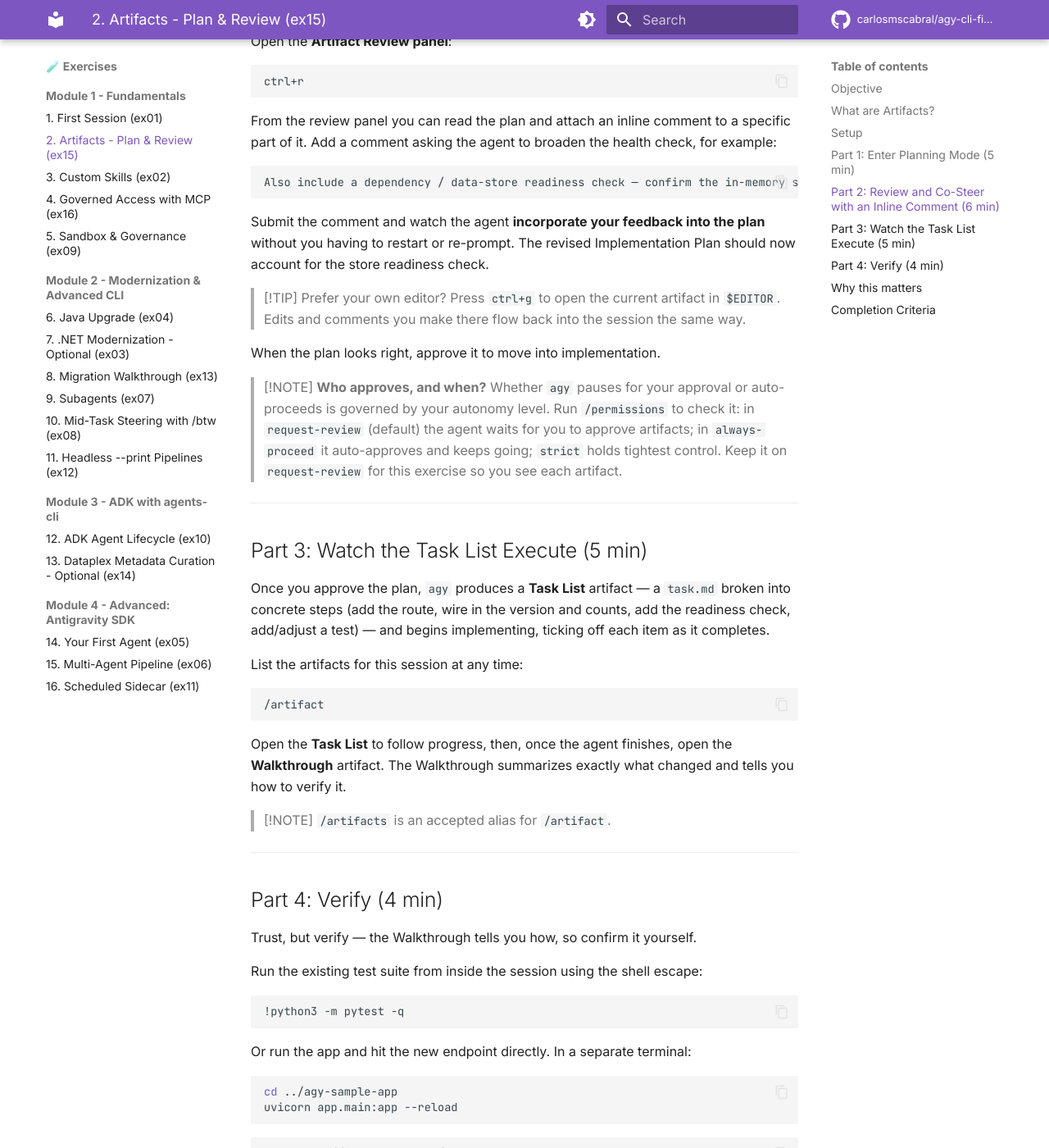
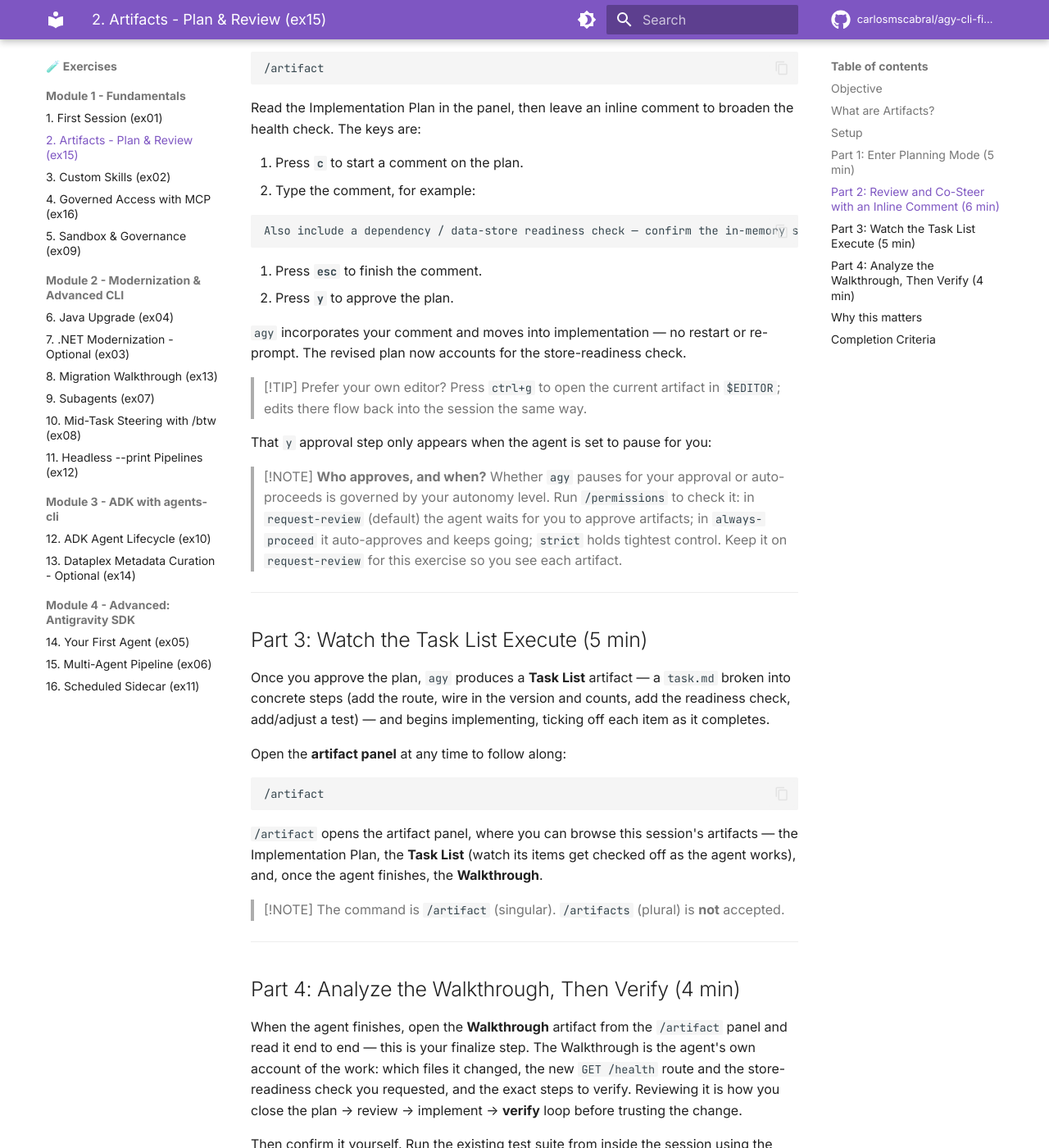
Before and after one commit to carlosmscabral/agy-cli-field-workshop, an MkDocs documentation site: the page built from docs/exercises/ex15_artifacts.md, in a window 1280 px wide and 1400 px high, scrolled down 2169 px. Shown: the whole window at 82% size. Built offline with MkDocs 1.6.1 and Material for MkDocs 9.7.7, drawn with Linux system fonts in a browser that asks for light colours; comment, search, counter and statistics services are not loaded; some of the changed text lies outside the part shown.

Commit message:
docs(ex15): correct artifact review keys, /artifact panel, drop /artifacts alias, analyze walkthrough (#12)
- Review flow uses the real keys: open the panel with /artifact (or ctrl+r), then
  in-panel c (comment) -> type -> esc -> y (approve).
- /artifact opens the artifact panel; corrected that /artifacts (plural) is NOT
  accepted (removed the false alias in cheatsheet + grounding too).
- Part 4 now finalizes by analyzing the generated Walkthrough artifact before
  verifying with pytest/curl. Updated completion criteria.

````diff
--- a/docs/exercises/ex15_artifacts.md
+++ b/docs/exercises/ex15_artifacts.md
@@ -64,26 +64,30 @@ Add a GET /health endpoint to this FastAPI app. It should return an overall stat
 
 ## Part 2: Review and Co-Steer with an Inline Comment (6 min)
 
-Now review the plan and steer it — this is the core Artifacts loop.
-
-Open the **Artifact Review panel**:
+Now review the plan and steer it — this is the core Artifacts loop. Open the **Artifact Review panel** — either with the `/artifact` command or the `ctrl+r` shortcut:
 
 ```text
-ctrl+r
+/artifact
 ```
 
-From the review panel you can read the plan and attach an inline comment to a specific part of it. Add a comment asking the agent to broaden the health check, for example:
+Read the Implementation Plan in the panel, then leave an inline comment to broaden the health check. The keys are:
 
-```text
-Also include a dependency / data-store readiness check — confirm the in-memory store is reachable and report it in the response, not just a static "ok".
-```
+1. Press **`c`** to start a comment on the plan.
+2. Type the comment, for example:
 
-Submit the comment and watch the agent **incorporate your feedback into the plan** without you having to restart or re-prompt. The revised Implementation Plan should now account for the store readiness check.
+   ```text
+   Also include a dependency / data-store readiness check — confirm the in-memory store is reachable and report it in the response, not just a static "ok".
+   ```
+
+3. Press **`esc`** to finish the comment.
+4. Press **`y`** to approve the plan.
+
+`agy` incorporates your comment and moves into implementation — no restart or re-prompt. The revised plan now accounts for the store-readiness check.
 
 > [!TIP]
-> Prefer your own editor? Press `ctrl+g` to open the current artifact in `$EDITOR`. Edits and comments you make there flow back into the session the same way.
+> Prefer your own editor? Press `ctrl+g` to open the current artifact in `$EDITOR`; edits there flow back into the session the same way.
 
-When the plan looks right, approve it to move into implementation.
+That `y` approval step only appears when the agent is set to pause for you:
 
 > [!NOTE]
 > **Who approves, and when?** Whether `agy` pauses for your approval or auto-proceeds is governed by your autonomy level. Run `/permissions` to check it: in `request-review` (default) the agent waits for you to approve artifacts; in `always-proceed` it auto-approves and keeps going; `strict` holds tightest control. Keep it on `request-review` for this exercise so you see each artifact.
@@ -94,24 +98,24 @@ When the plan looks right, approve it to move into implementation.
 
 Once you approve the plan, `agy` produces a **Task List** artifact — a `task.md` broken into concrete steps (add the route, wire in the version and counts, add the readiness check, add/adjust a test) — and begins implementing, ticking off each item as it completes.
 
-List the artifacts for this session at any time:
+Open the **artifact panel** at any time to follow along:
 
 ```text
 /artifact
 ```
 
-Open the **Task List** to follow progress, then, once the agent finishes, open the **Walkthrough** artifact. The Walkthrough summarizes exactly what changed and tells you how to verify it.
+`/artifact` opens the artifact panel, where you can browse this session's artifacts — the Implementation Plan, the **Task List** (watch its items get checked off as the agent works), and, once the agent finishes, the **Walkthrough**.
 
 > [!NOTE]
-> `/artifacts` is an accepted alias for `/artifact`.
+> The command is `/artifact` (singular). `/artifacts` (plural) is **not** accepted.
 
 ---
 
-## Part 4: Verify (4 min)
+## Part 4: Analyze the Walkthrough, Then Verify (4 min)
 
-Trust, but verify — the Walkthrough tells you how, so confirm it yourself.
+When the agent finishes, open the **Walkthrough** artifact from the `/artifact` panel and read it end to end — this is your finalize step. The Walkthrough is the agent's own account of the work: which files it changed, the new `GET /health` route and the store-readiness check you requested, and the exact steps to verify. Reviewing it is how you close the plan → review → implement → **verify** loop before trusting the change.
 
-Run the existing test suite from inside the session using the shell escape:
+Then confirm it yourself. Run the existing test suite from inside the session using the shell escape:
 
 ```text
 !python3 -m pytest -q
@@ -148,8 +152,8 @@ This plan → review → implement → verify loop is the differentiator: `agy`
 ## Completion Criteria
 
 - [ ] Entered planning mode with `/planning` and received an **Implementation Plan** artifact before any code was written
-- [ ] Opened the Artifact Review panel with `ctrl+r` (or edited via `ctrl+g`)
-- [ ] Left an **inline comment** and watched the agent incorporate it into the plan
-- [ ] Approved the plan and observed the **Task List** artifact tick off steps during implementation
-- [ ] Listed artifacts with `/artifact` and read the **Walkthrough**
+- [ ] Opened the artifact panel with `/artifact` (or `ctrl+r`)
+- [ ] Left an inline comment (`c` → type → `esc`) and approved the plan (`y`), and watched the agent incorporate the comment
+- [ ] Observed the **Task List** artifact tick off steps during implementation
+- [ ] Opened and analyzed the generated **Walkthrough** artifact (what changed + how to verify)
 - [ ] Verified the `GET /health` endpoint via `pytest` or `curl http://localhost:8000/health`
````
Also changed, not shown: docs/cheatsheet.md (+4 -3 lines), research/agy-cli-grounding.md (+1 -1 lines).
